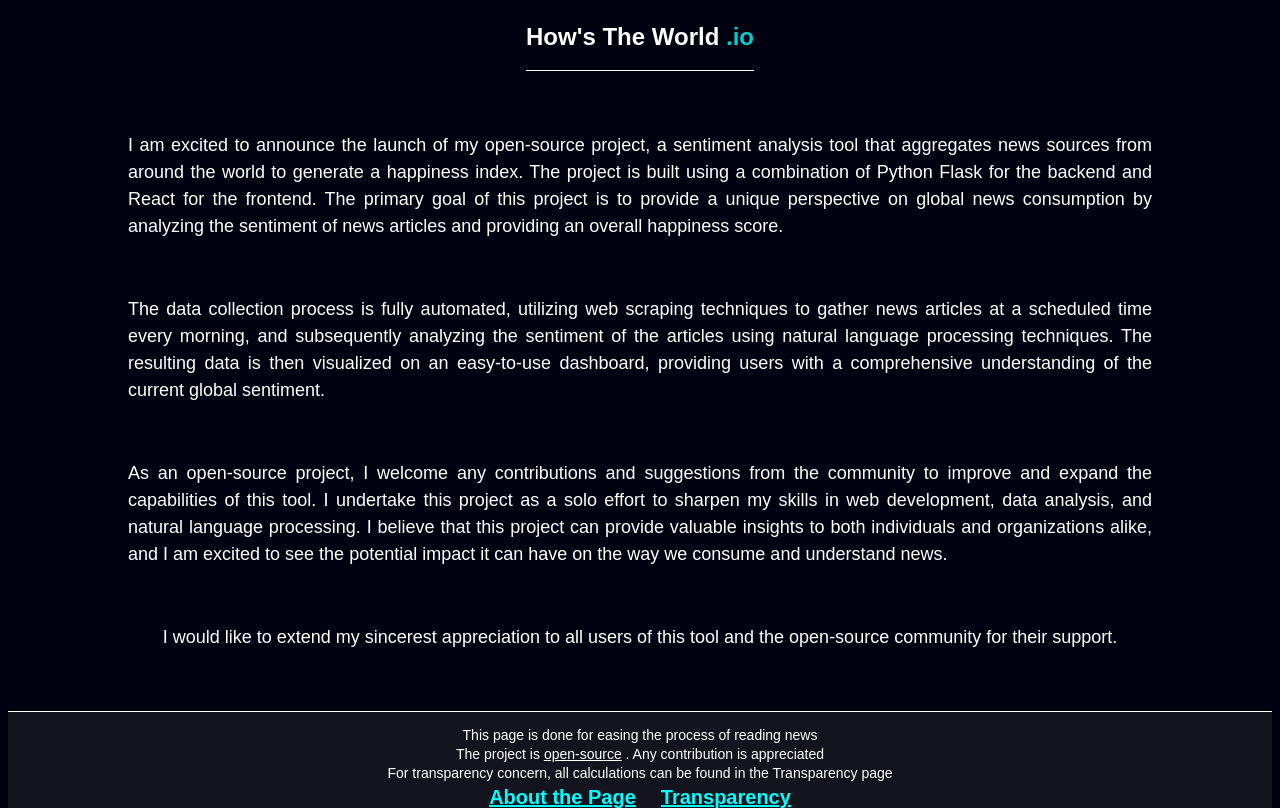
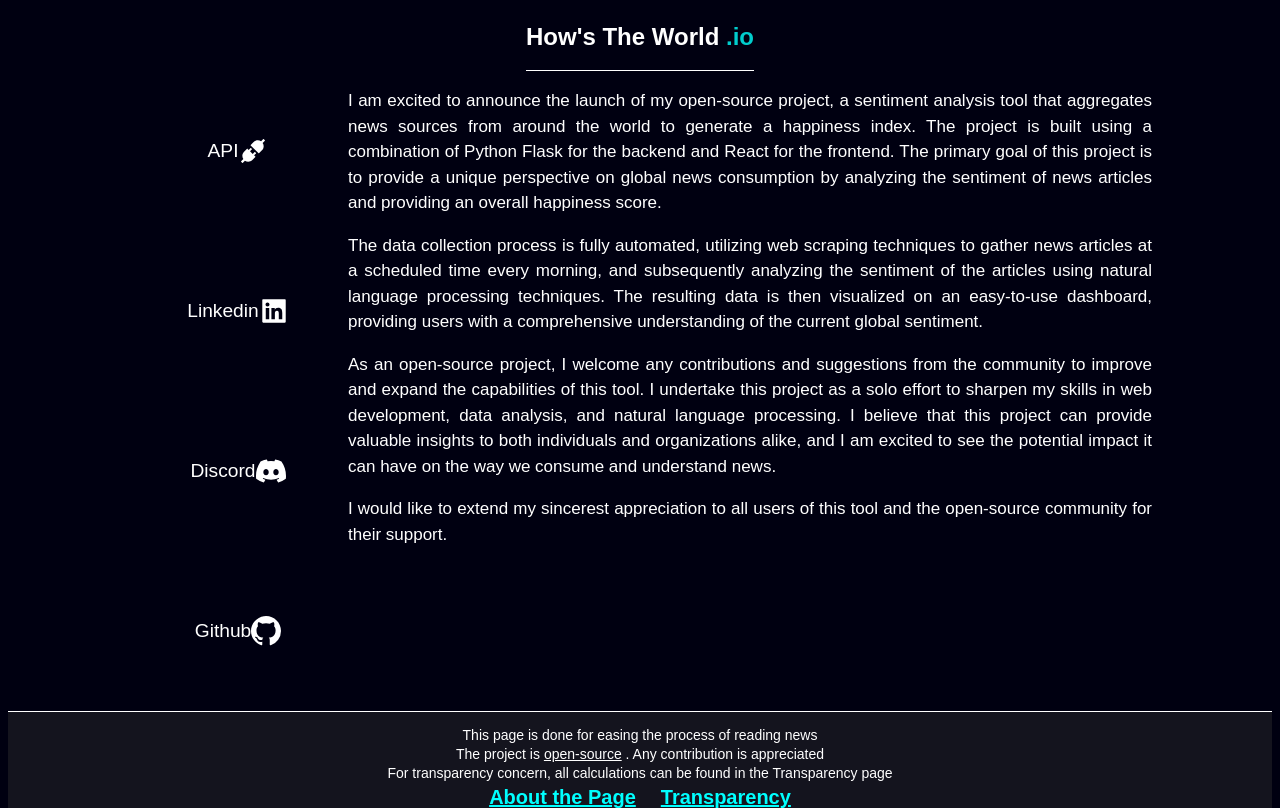
Before and after one commit to TerenceGrover/HSTW, a React (Create React App) app in the folder client/: page /about in a window 1280 px wide. Built offline with nearby package versions, Linux system fonts and the light colour scheme; no server answers; a web font is replaced by a local one.

Commit message:
Improvement on the about page

```diff
--- a/client/package.json
+++ b/client/package.json
@@ -13,6 +13,7 @@
     "react": "^18.2.0",
     "react-chartjs-2": "^5.2.0",
     "react-dom": "^18.2.0",
+    "react-icons": "^4.7.1",
     "react-loader-spinner": "^5.3.4",
     "react-router-dom": "^6.6.2",
     "react-scripts": "5.0.1",
--- /dev/null
+++ b/client/src/Pages/About.css
@@ -0,0 +1,62 @@
+.paragraph-container{
+    display: grid;
+    grid-template-columns: 200px 1fr;
+    font-size: larger;
+}
+
+.left{
+    display: flex;
+    height: 100%;
+    flex-direction: column;
+    justify-content: space-evenly;
+}
+.mobile-nav{
+    display: none;
+}
+.left div{
+    padding-left: 10px;
+    display: flex;
+    cursor: pointer;
+    width: 100%;
+    height: 100%;
+    justify-content: center;
+    align-items: center;
+}
+.left div:hover{
+    background-color: #07072f;
+    box-shadow: 1px 1px 25px 2px white;
+    font-weight: bold;
+}
+.paragraph{
+    font-size: 17px;
+}
+.right{
+    max-height: 100%;
+    height:80vh;
+    justify-content: space-between;
+    overflow-y: scroll;
+}
+::-webkit-scrollbar{
+    color: transparent;
+}
+
+@media (max-width:400px) {
+   .left{
+    display: none;
+   }
+   .right{
+    overflow-y: scroll;
+   }
+   .paragraph-container{
+    display: grid;
+    grid-template-columns:1fr;
+    font-size: larger;
+    }
+    .mobile-nav{
+        display: block;
+    }
+    .mobile-nav div{
+        display: flex;
+        justify-content: space-between;
+    }
+}
--- a/client/src/Pages/About.jsx
+++ b/client/src/Pages/About.jsx
@@ -1,23 +1,70 @@
+import "./About.css";
+import { AiFillApi, AiFillLinkedin, AiFillGithub } from "react-icons/ai";
+import { BsDiscord, BsGithub } from "react-icons/bs";
 export default function About() {
-
   return (
     <div className="paragraph-container">
+      <nav className="mobile-nav">
+        <div>
+          <AiFillApi size={"30px"} />
+          <AiFillLinkedin size={"30px"}/>
+          <BsDiscord size={"30px"}/>
+          <BsGithub size={"30px"}/>
+        </div>
+      </nav>
+      <div className="left">
+        <div>
+          API
+          <AiFillApi size={"30px"} />
+        </div>
+        <div>
+          Linkedin
+          <AiFillLinkedin size={"30px"} />
+        </div>
+        <div>
+          Discord
+          <BsDiscord size={"30px"} />
+        </div>
+        <div>
+          Github
+          <BsGithub size={"30px"} />
+        </div>
+      </div>
+      <div className="right">
         <p className="paragraph">
-      I am excited to announce the launch of my open-source project, a sentiment analysis tool that aggregates news sources from around the world to generate a happiness index. The project is built using a combination of Python Flask for the backend and React for the frontend. The primary goal of this project is to provide a unique perspective on global news consumption by analyzing the sentiment of news articles and providing an overall happiness score.
+          I am excited to announce the launch of my open-source project, a
+          sentiment analysis tool that aggregates news sources from around the
+          world to generate a happiness index. The project is built using a
+          combination of Python Flask for the backend and React for the
+          frontend. The primary goal of this project is to provide a unique
+          perspective on global news consumption by analyzing the sentiment of
+          news articles and providing an overall happiness score.
+        </p>
+        <p className="paragraph">
+          The data collection process is fully automated, utilizing web scraping
+          techniques to gather news articles at a scheduled time every morning,
+          and subsequently analyzing the sentiment of the articles using natural
+          language processing techniques. The resulting data is then visualized
+          on an easy-to-use dashboard, providing users with a comprehensive
+          understanding of the current global sentiment.
         </p>
 
         <p className="paragraph">
-      The data collection process is fully automated, utilizing web scraping techniques to gather news articles at a scheduled time every morning, and subsequently analyzing the sentiment of the articles using natural language processing techniques. The resulting data is then visualized on an easy-to-use dashboard, providing users with a comprehensive understanding of the current global sentiment.
+          As an open-source project, I welcome any contributions and suggestions
+          from the community to improve and expand the capabilities of this
+          tool. I undertake this project as a solo effort to sharpen my skills
+          in web development, data analysis, and natural language processing. I
+          believe that this project can provide valuable insights to both
+          individuals and organizations alike, and I am excited to see the
+          potential impact it can have on the way we consume and understand
+          news.
         </p>
 
         <p className="paragraph">
-      As an open-source project, I welcome any contributions and suggestions from the community to improve and expand the capabilities of this tool. I undertake this project as a solo effort to sharpen my skills in web development, data analysis, and natural language processing. I believe that this project can provide valuable insights to both individuals and organizations alike, and I am excited to see the potential impact it can have on the way we consume and understand news.
-      </p>
-
-      <p className="paragraph">
-      I would like to extend my sincerest appreciation to all users of this tool and the open-source community for their support.
+          I would like to extend my sincerest appreciation to all users of this
+          tool and the open-source community for their support.
         </p>
       </div>
-
+    </div>
   );
 }
--- a/client/src/index.css
+++ b/client/src/index.css
@@ -92,6 +92,7 @@ div#global-container {
   flex-direction : column;
   justify-content : center;
   align-items : center;
+  padding: 0;
 }
 
 #mobile-title{
```
Also changed, not shown: client/src/Pages/Aboutcopy.jsx (added, +23 -0 lines), 2 other files (tests, documents, lock files or other folders). Lines whose indentation alone changed are shown as unchanged.
